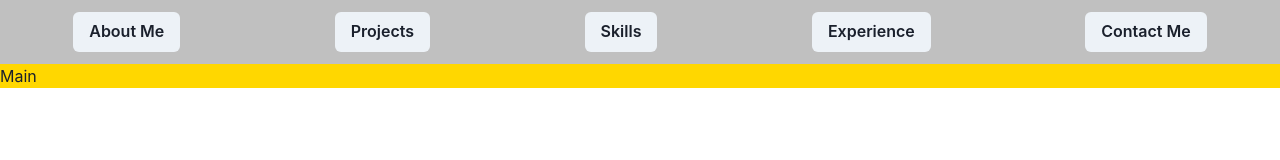
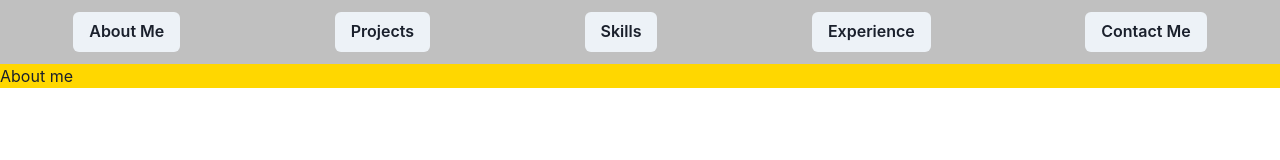
Before and after one commit to oliver2-thomson/portfolio-website, a React (Vite) app: page / in a window 1280 px wide. Shown: the top 160 px of the page. Built offline with nearby package versions, Linux system fonts and the light colour scheme.

Commit message:
Added: AboutMe component

```diff
--- a/src/App.tsx
+++ b/src/App.tsx
@@ -1,5 +1,6 @@
 import {Grid, GridItem} from "@chakra-ui/react";
 import NavBar from "./components/NavBar";
+import AboutMe from "./components/AboutMe";
 
 function App() {
 
@@ -9,7 +10,9 @@ function App() {
                 <GridItem area="nav" bg="silver">
                     <NavBar/>
                 </GridItem>
-                <GridItem area="main" bg="gold">Main</GridItem>
+                <GridItem area="main" bg="gold">
+                    <AboutMe/>
+                </GridItem>
             </Grid>
         </>
     );
--- /dev/null
+++ b/src/components/AboutMe/AboutMe.tsx
@@ -0,0 +1,9 @@
+const AboutMe = () => {
+    return (
+        <>
+            About me
+        </>
+    );
+};
+
+export default AboutMe;
--- /dev/null
+++ b/src/components/AboutMe/index.ts
@@ -0,0 +1,3 @@
+import AboutMe from "./AboutMe.tsx";
+
+export default AboutMe;
```
